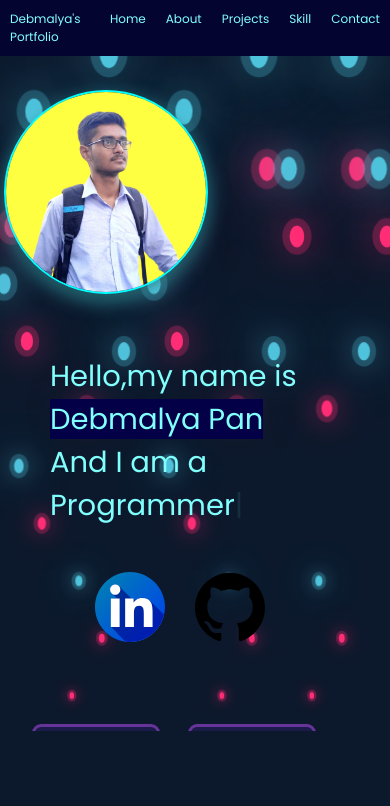
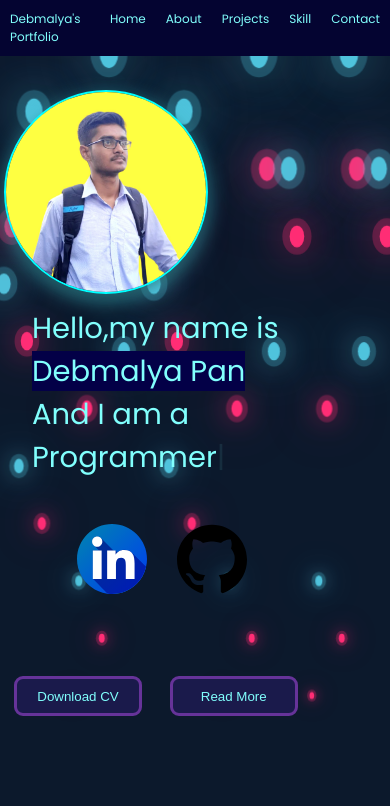
Before and after one commit to Deb006P/debmalya_portfolio, a plain HTML site: page index.html in a window 390 px wide. Shown: the top 806 px of the page. Drawn offline with nearby package versions, Linux system fonts and the light colour scheme.

Commit message:
some changes add on

```diff
--- a/style.css
+++ b/style.css
@@ -495,8 +495,8 @@ margin: 15px;
         /* height: 200px; */
         /* border: solid; */
         color: rgb(129, 255, 253);
-        margin: 50px;
-
+        margin: 2px;
+        margin-left: 32px;
     }
     .btn {
         margin-top: 45px;
```
